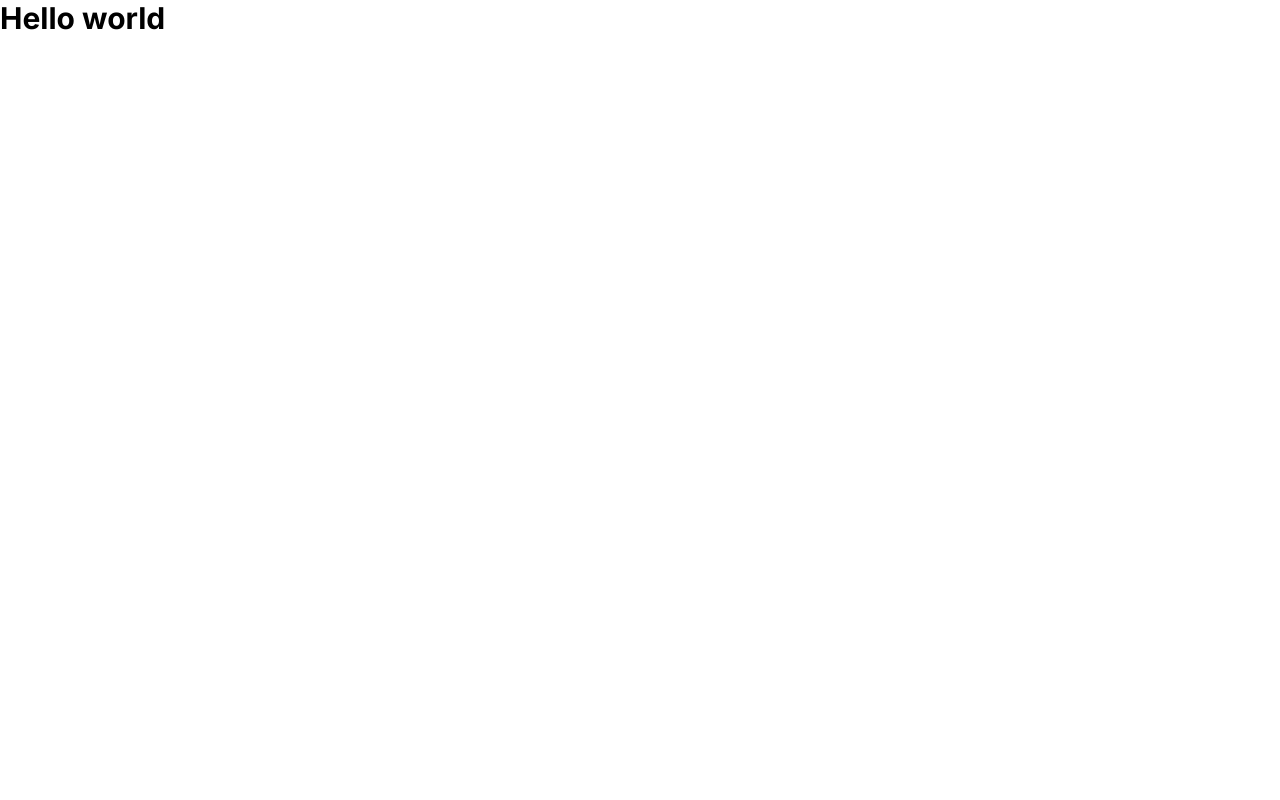
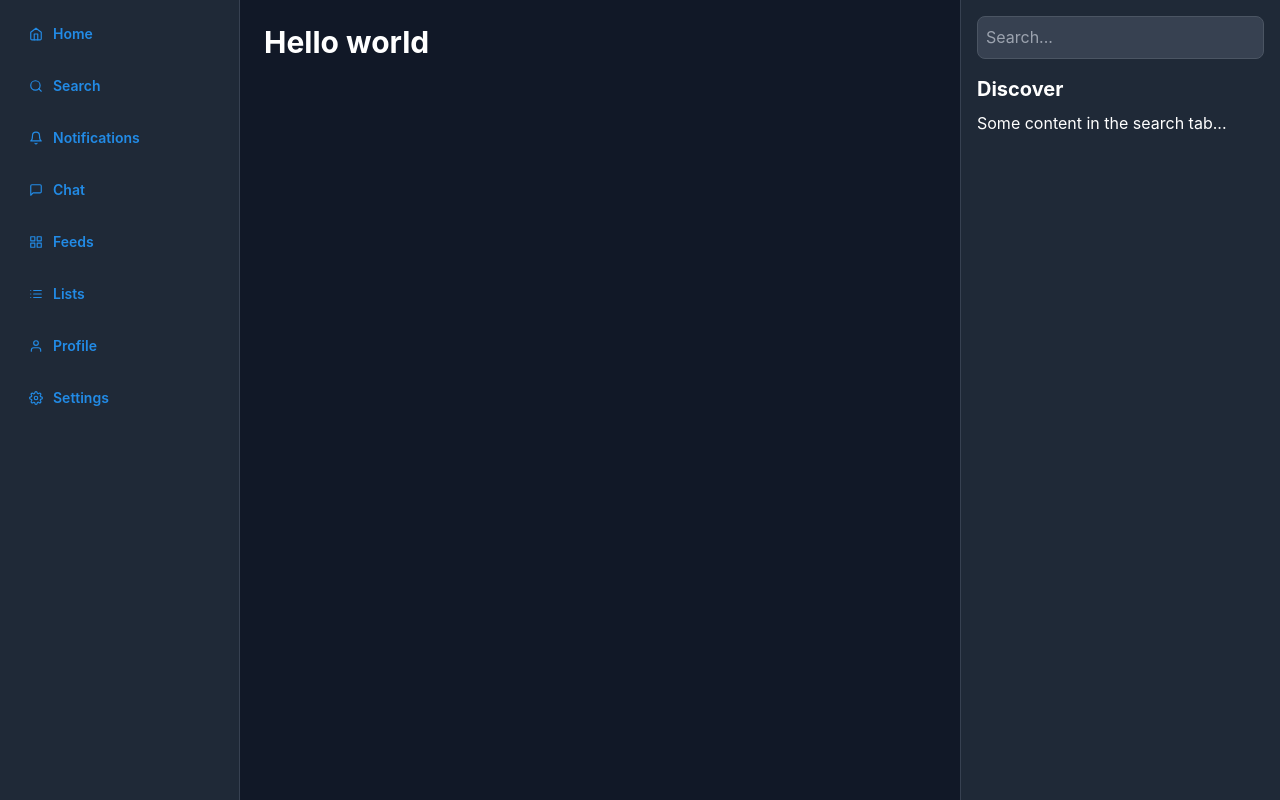
Before and after one commit to eduoop/DompixelBlog, a Next.js app: page / in a window 1280 px wide. Built offline with nearby package versions, Linux system fonts and the light colour scheme.

Commit message:
feat: add initial layout and nav components

```diff
--- /dev/null
+++ b/src/app/_components/Navbar/Desktop/index.tsx
@@ -0,0 +1,45 @@
+import React from "react";
+import { Button } from "@mantine/core";
+import {
+  FiHome,
+  FiSearch,
+  FiBell,
+  FiMessageSquare,
+  FiList,
+  FiUser,
+  FiSettings,
+  FiGrid,
+} from "react-icons/fi";
+
+function Desktop() {
+  const menuItems = [
+    { name: "Home", icon: <FiHome /> },
+    { name: "Search", icon: <FiSearch /> },
+    { name: "Notifications", icon: <FiBell /> },
+    { name: "Chat", icon: <FiMessageSquare /> },
+    { name: "Feeds", icon: <FiGrid /> },
+    { name: "Lists", icon: <FiList /> },
+    { name: "Profile", icon: <FiUser /> },
+    { name: "Settings", icon: <FiSettings /> },
+  ];
+
+  return (
+    <nav className="w-60 bg-gray-800 border-r border-gray-700 p-4 h-full">
+      <ul className="space-y-4 w-full">
+        {menuItems.map((item) => (
+          <li key={item.name}>
+            <Button
+              variant="subtle"
+              className="text-white w-full hover:text-blue-500/80 flex items-center justify-start space-x-2 text-base rounded-lg py-4 h-[50px]"
+              leftSection={item.icon}
+            >
+              {item.name}
+            </Button>
+          </li>
+        ))}
+      </ul>
+    </nav>
+  );
+}
+
+export default Desktop;
--- /dev/null
+++ b/src/app/_components/Navbar/Mobile/index.tsx
@@ -0,0 +1,117 @@
+"use client";
+
+import { useState } from "react";
+import {
+  TextInput,
+  Button,
+  Drawer,
+  Burger,
+  Group,
+  ActionIcon,
+} from "@mantine/core";
+import {
+  FiMenu,
+  FiHome,
+  FiSearch,
+  FiBell,
+  FiMessageSquare,
+  FiGrid,
+  FiList,
+  FiUser,
+  FiSettings,
+} from "react-icons/fi";
+import { FiBell as BellIcon } from "react-icons/fi";
+
+const menuItems = [
+  { name: "Home", icon: <FiHome /> },
+  { name: "Search", icon: <FiSearch /> },
+  { name: "Notifications", icon: <FiBell /> },
+  { name: "Chat", icon: <FiMessageSquare /> },
+  { name: "Feeds", icon: <FiGrid /> },
+  { name: "Lists", icon: <FiList /> },
+  { name: "Profile", icon: <FiUser /> },
+  { name: "Settings", icon: <FiSettings /> },
+];
+
+export default function CustomMenu() {
+  const [opened, setOpened] = useState(false);
+  const [searchQuery, setSearchQuery] = useState("");
+
+  const handleSearchChange = (event: React.ChangeEvent<HTMLInputElement>) => {
+    setSearchQuery(event.currentTarget.value);
+  };
+
+  return (
+    <div className="w-full">
+      <div className="flex justify-between items-center p-4 bg-foreground text-white">
+        {/* Ícone principal à esquerda */}
+        <ActionIcon size="lg" variant="light">
+          <BellIcon size={24} />
+        </ActionIcon>
+
+        <Burger
+          opened={opened}
+          onClick={() => setOpened(!opened)}
+          size="md"
+          color="white"
+        />
+      </div>
+
+      <Drawer
+        opened={opened}
+        onClose={() => setOpened(false)}
+        title="Menu"
+        padding="md"
+        size="sm"
+        className="bg-gray-800"
+        styles={{
+          body: {
+            backgroundColor: "#1f2937",
+          },
+          header: {
+            backgroundColor: "#1f2937",
+          },
+          content: {
+            backgroundColor: "#1f2937",
+          },
+          title: {
+            color: "white",
+          },
+        }}
+      >
+        {/* Campo de pesquisa */}
+        <TextInput
+          value={searchQuery}
+          onChange={handleSearchChange}
+          placeholder="Search"
+          rightSection={<FiSearch />}
+          className="mb-4"
+          radius="md"
+          size="md"
+          styles={{
+            input: {
+              backgroundColor: "#1A1B1E",
+              border: "1px solid #2C2E33",
+              color: "white",
+            },
+          }}
+        />
+
+        {/* Menu de opções dentro do Drawer */}
+        <ul className="space-y-4">
+          {menuItems.map((item) => (
+            <li key={item.name}>
+              <Button
+                variant="subtle"
+                className="text-white w-full hover:text-blue-500 flex items-center justify-start space-x-2"
+                leftSection={item.icon}
+              >
+                {item.name}
+              </Button>
+            </li>
+          ))}
+        </ul>
+      </Drawer>
+    </div>
+  );
+}
--- /dev/null
+++ b/src/app/_components/Navbar/index.tsx
@@ -0,0 +1,21 @@
+"use client";
+
+import React from "react";
+import Mobile from "./Mobile";
+import Desktop from "./Desktop";
+
+function Navbar() {
+  return (
+    <div>
+      <div className="block md:hidden">
+        <Mobile />
+      </div>
+
+      <div className="hidden md:block h-full">
+        <Desktop />
+      </div>
+    </div>
+  );
+}
+
+export default Navbar;
--- /dev/null
+++ b/src/app/_components/Search/index.tsx
@@ -0,0 +1,21 @@
+import React from "react";
+
+function Search() {
+  return (
+    <aside className="w-80 bg-gray-800 border-l border-gray-700 p-4 h-full">
+      <div className="mb-4">
+        <input
+          type="text"
+          className="w-full p-2 bg-gray-700 text-white border border-gray-600 rounded-lg focus:outline-none focus:border-blue-500"
+          placeholder="Search..."
+        />
+      </div>
+      <div>
+        <h2 className="text-xl font-bold mb-2">Discover</h2>
+        <p>Some content in the search tab...</p>
+      </div>
+    </aside>
+  );
+}
+
+export default Search;
--- /dev/null
+++ b/src/app/_hooks/useResponsive.tsx
@@ -0,0 +1,36 @@
+import { useState, useEffect } from "react";
+
+interface UseResponsiveReturn {
+  isSmall: boolean;
+  isMedium: boolean;
+  isLarge: boolean;
+  isExtraLarge: boolean;
+}
+
+export function useResponsive(): UseResponsiveReturn {
+  const [sizes, setSizes] = useState<UseResponsiveReturn>({
+    isSmall: false,
+    isMedium: false,
+    isLarge: false,
+    isExtraLarge: false,
+  });
+
+  useEffect(() => {
+    const handleResize = () => {
+      const width = window.innerWidth;
+      setSizes({
+        isSmall: width < 640,
+        isMedium: width >= 640 && width < 1024,
+        isLarge: width >= 1024 && width < 1280,
+        isExtraLarge: width >= 1280,
+      });
+    };
+
+    handleResize();
+
+    window.addEventListener("resize", handleResize);
+    return () => window.removeEventListener("resize", handleResize);
+  }, []);
+
+  return sizes;
+}
--- a/src/app/layout.tsx
+++ b/src/app/layout.tsx
@@ -1,13 +1,17 @@
 import type { Metadata } from "next";
 import { Inter } from "next/font/google";
 import "./globals.css";
+import { MantineProvider } from "@mantine/core";
+import "@mantine/core/styles.css";
+import Navbar from "./_components/Navbar";
+import Search from "./_components/Search";
 
-const inter = Inter({ subsets: ["latin"] });
 
 export const metadata: Metadata = {
   title: "Create Next App",
   description: "Generated by create next app",
 };
+
 
 export default function RootLayout({
   children,
@@ -16,7 +20,18 @@ export default function RootLayout({
 }>) {
   return (
     <html lang="en">
-      <body className={inter.className}>{children}</body>
+      <MantineProvider>
+        <body className={`bg-gray-900 text-white min-h-screen`}>
+          <div className="flex flex-col min-h-screen md:flex-row h-full">
+            <Navbar />
+            <main className="flex-1 bg-gray-900 p-6">{children}</main>
+
+            <div className="hidden lg:block">
+              <Search />
+            </div>
+          </div>
+        </body>
+      </MantineProvider>
     </html>
   );
 }
```
